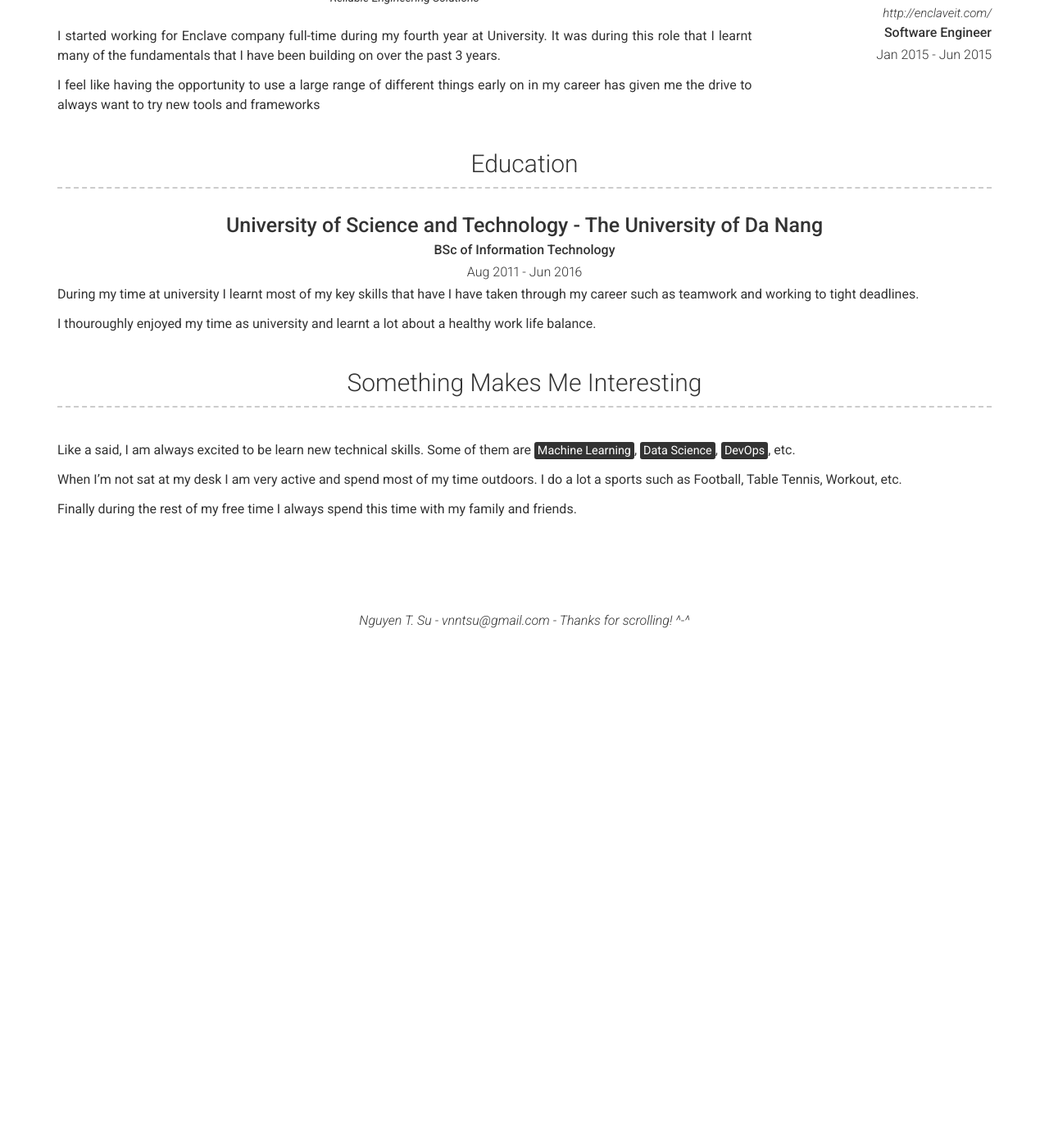
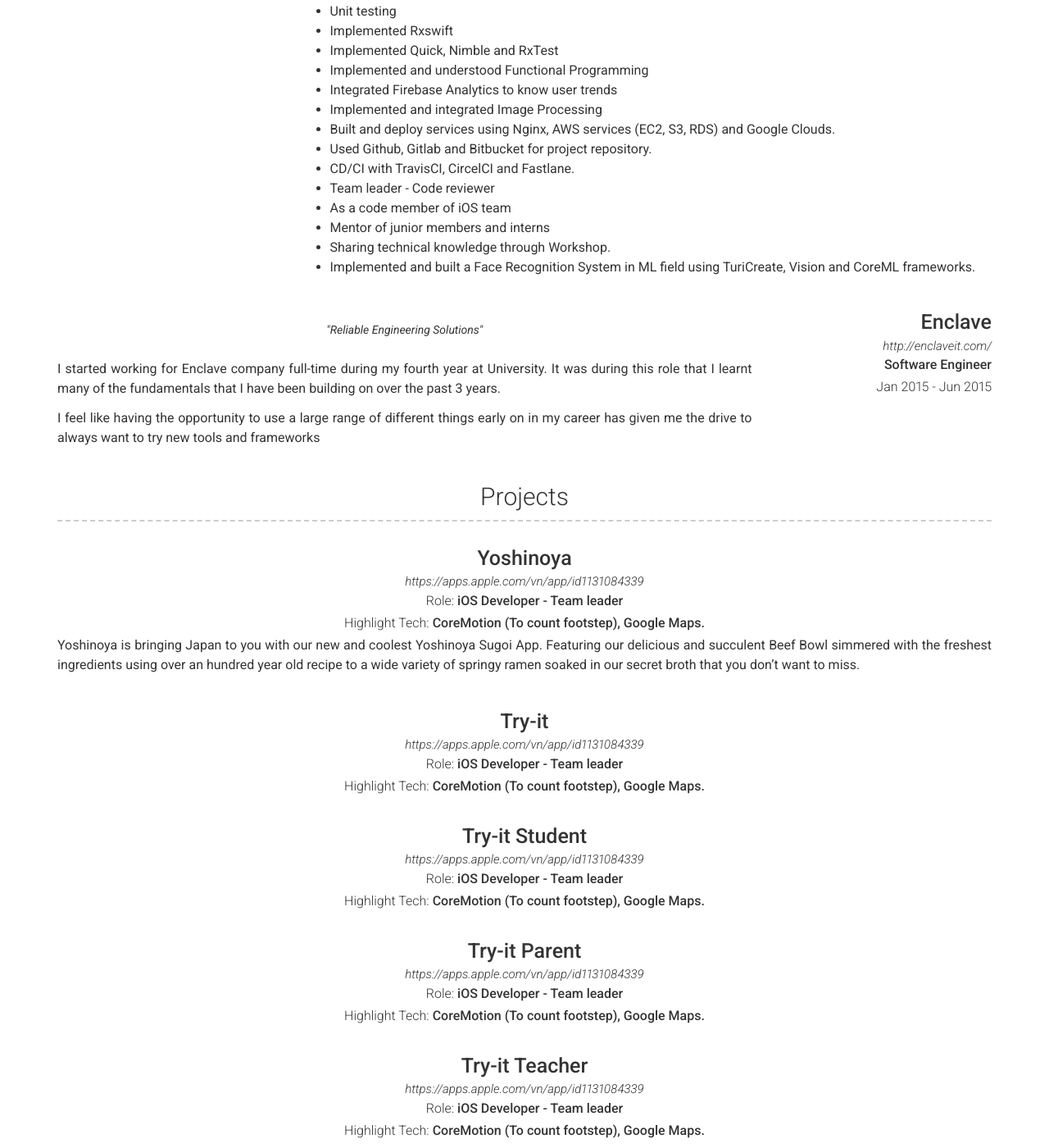
Before and after one commit to vnntsu/vnntsu.github.io, a Jekyll site: the page built from index.md, in a window 1280 px wide and 1400 px high, scrolled down 2167 px. Shown: the whole window at 82% size. Built offline with Jekyll 4.4.1, drawn with Linux system fonts in a browser that asks for light colours; before the commit the page ends 2948 px from its top, so only the background shows below that; some of the changed text lies outside the part shown.

Commit message:
Added project section without contents.

```diff
--- a/_data/projects.yml
+++ b/_data/projects.yml
@@ -1,9 +1,43 @@
 # Project template
-- layout: top-middle
-  name: FAST RETAILING CO., LTD.
-  link: Link to project (eg. sproogen.github.io/modern-resume-theme)(optional)
-  github: Github page for project (eg. sproogen/modern-resume-theme)(optional)
-  quote: >
-    Short overview of the project (optional)
+- layout: project-detail
+  name: Yoshinoya
+  link: https://apps.apple.com/vn/app/id1131084339
+  role: iOS Developer - Team leader
+  tech: CoreMotion (To count footstep), Google Maps.
   description: | # this will include new lines to allow paragraphs
-    Description about the work on/with the project
+    Yoshinoya is bringing Japan to you with our new and coolest Yoshinoya Sugoi App. Featuring our delicious and succulent Beef Bowl simmered with the freshest ingredients using over an hundred year old recipe to a wide variety of springy ramen soaked in our secret broth that you don’t want to miss.
+
+- layout: project-detail
+  name: Try-it
+  link: https://apps.apple.com/vn/app/id1131084339
+  role: iOS Developer - Team leader
+  tech: CoreMotion (To count footstep), Google Maps.
+  description: | # this will include new lines to allow paragraphs
+
+- layout: project-detail
+  name: Try-it Student
+  link: https://apps.apple.com/vn/app/id1131084339
+  role: iOS Developer - Team leader
+  tech: CoreMotion (To count footstep), Google Maps.
+  description: | # this will include new lines to allow paragraphs
+
+- layout: project-detail
+  name: Try-it Parent
+  link: https://apps.apple.com/vn/app/id1131084339
+  role: iOS Developer - Team leader
+  tech: CoreMotion (To count footstep), Google Maps.
+  description: | # this will include new lines to allow paragraphs
+
+- layout: project-detail
+  name: Try-it Teacher
+  link: https://apps.apple.com/vn/app/id1131084339
+  role: iOS Developer - Team leader
+  tech: CoreMotion (To count footstep), Google Maps.
+  description: | # this will include new lines to allow paragraphs
+
+- layout: project-detail
+  name: FR-Circle
+  link: https://apps.apple.com/vn/app/id1131084339
+  role: iOS Developer - Team leader
+  tech: CoreMotion (To count footstep), Google Maps.
+  description: | # this will include new lines to allow paragraphs
--- /dev/null
+++ b/_includes/project-detail.html
@@ -0,0 +1,24 @@
+<div class="row clearfix layout layout-top-middle">
+    <div class="col-xs-12 col-print-12 details">
+      {%- if include.item.name -%}<h4>{{ include.item.name }}</h4>{%- endif -%}
+      {%- if include.item.company -%}<h4>{{ include.item.company }}</h4>{%- endif -%}
+      {%- if include.item.link -%}
+        {% include a.html href=include.item.link class="link" %}{{ include.item.link }}</a>
+      {%- endif -%}
+      {%- if include.item.role -%}<p>Role: <b>{{ include.item.role }}</b></p>{%- endif -%}
+      {%- if include.item.tech -%}<p>Highlight Tech: <b>{{ include.item.tech }}</b></p>{%- endif -%}
+      {%- if include.item.github -%}
+        <p class="no-print">
+          <a href="https://github.com/{{ include.item.github }}" target="_blank">
+            <i class="fa fa-github" title="{{ include.item.name }} Github link"></i>
+          </a>
+        </p>
+      {%- endif -%}
+    </div>
+    <div class="col-xs-12 col-print-12">
+      {%- if include.item.quote -%}
+        <p class="quote">{{ include.item.quote }}</p>
+      {%- endif -%}
+      {{ include.item.description | strip | markdownify }}
+    </div>
+  </div>
--- a/_includes/projects.html
+++ b/_includes/projects.html
@@ -1,6 +1,6 @@
 <div class="container projects-container">
   <h3>{{ site.projects_title | default: "Projects" }}</h3>
   {% for project in site.data.projects %}
-    {% include {{ project.layout | default: 'left' | append: ".html" }} item=project %}
+    {% include {{ project.layout | default: 'project-detail' | append: ".html" }} item=project %}
   {% endfor %}
 </div>
--- a/_layouts/default.html
+++ b/_layouts/default.html
@@ -12,6 +12,10 @@
 
       {%- include about.html -%}
 
+      {%- if site.data.education.size > 0 -%}
+        {%- include education.html -%}
+      {%- endif -%}
+
       {%- if site.data.skills.size > 0 -%}
         {%- include skills.html -%}
       {%- endif -%}
@@ -20,12 +24,8 @@
         {%- include experience.html -%}
       {%- endif -%}
 
-      <!-- {%- if site.data.projects.size > 0 -%}
+      {%- if site.data.projects.size > 0 -%}
         {%- include projects.html -%}
-      {%- endif -%} -->
-
-      {%- if site.data.education.size > 0 -%}
-        {%- include education.html -%}
       {%- endif -%}
 
       {%- if site.more_content -%}
```
Also changed, not shown: _data/experience.yml (+10 -2 lines).
